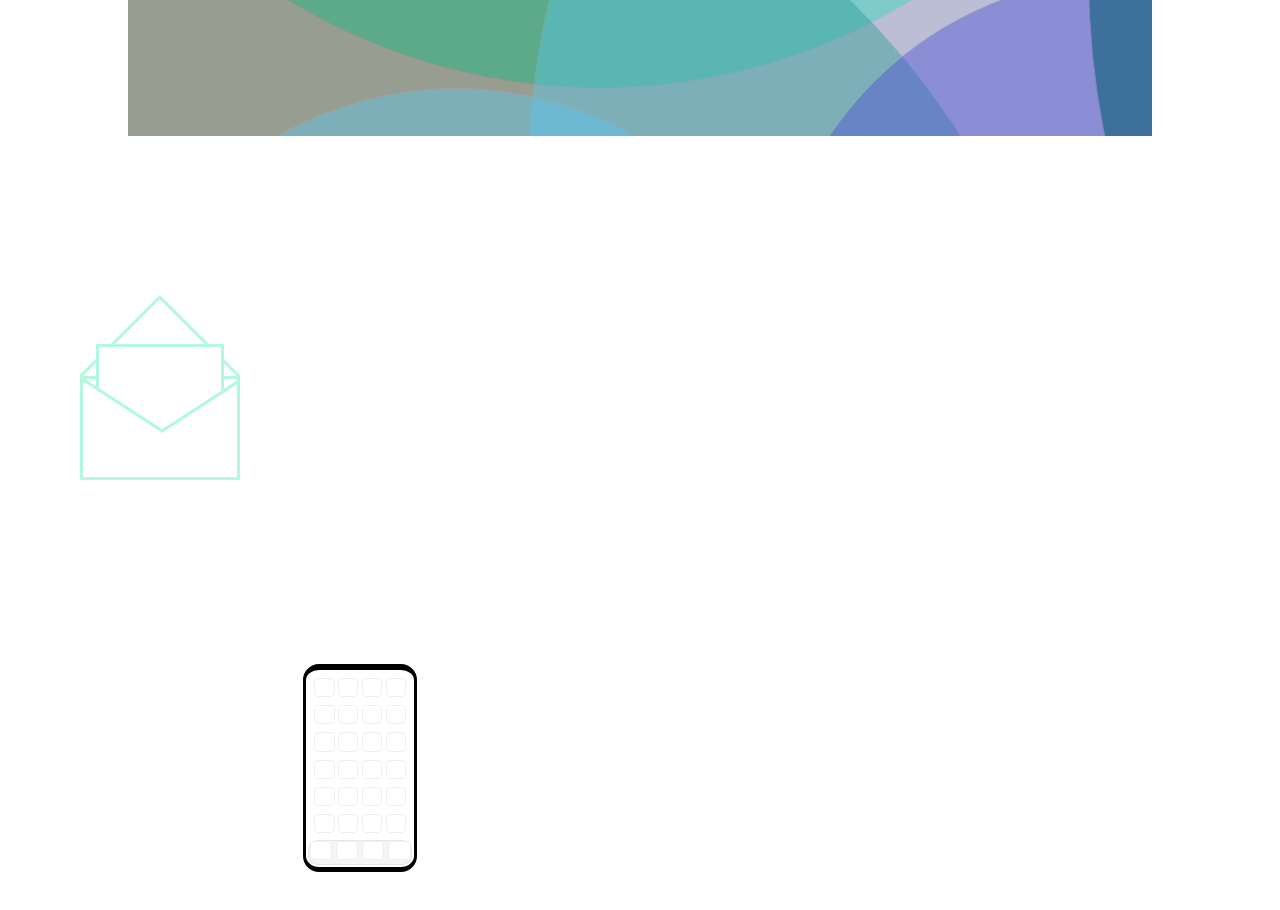
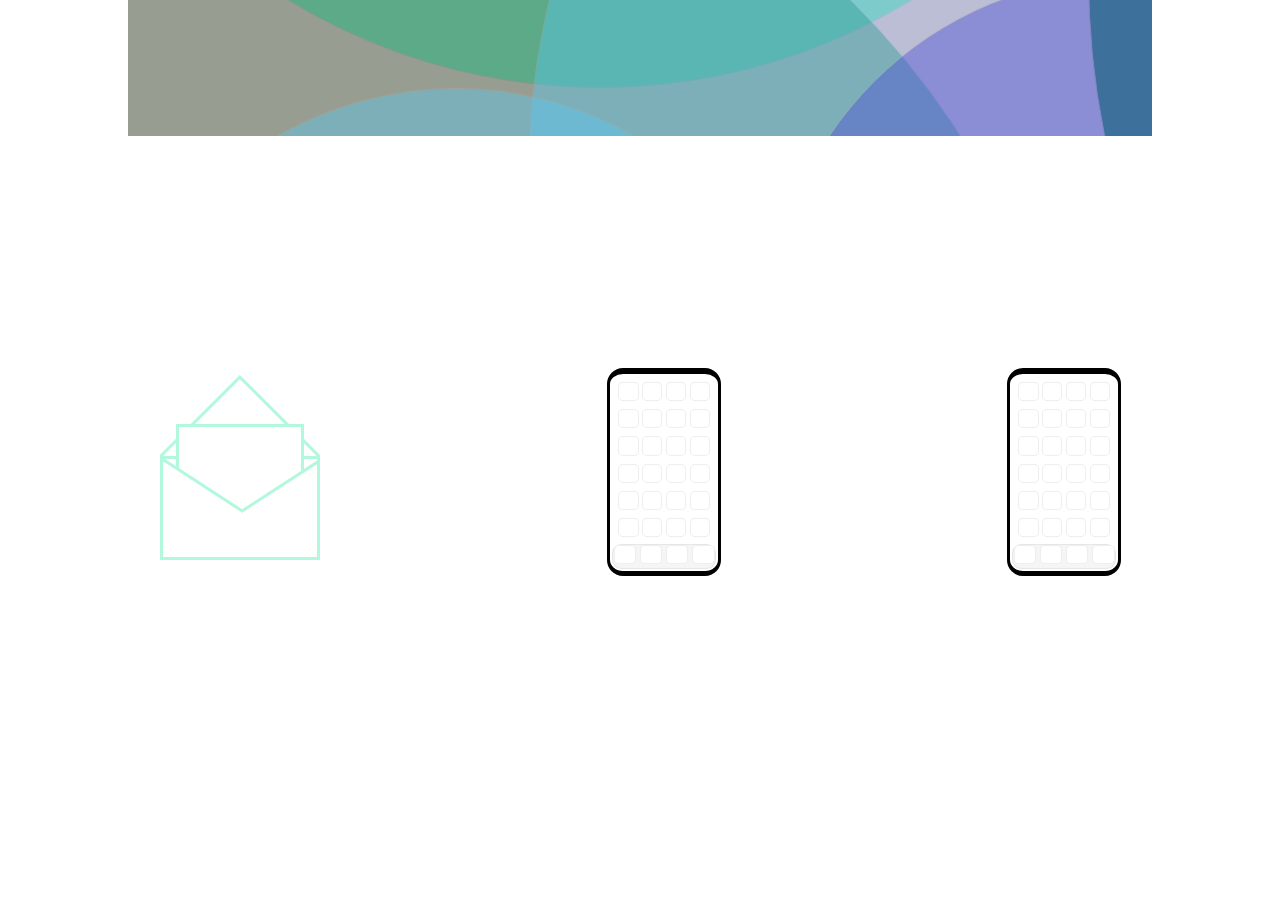
Before and after one commit to rossmcel/ross-mcelhinney-website, a React (Create React App) app: page /Contact in a window 1280 px wide. Shown: the part 460-1370 px from the top of the page. Built offline with nearby package versions, Linux system fonts and the light colour scheme.

Commit message:
Organize Icons - Not Perfect

```diff
--- a/src/app/contact/contact.view.tsx
+++ b/src/app/contact/contact.view.tsx
@@ -1,5 +1,5 @@
 import React from "react";
-import { Box } from "@chakra-ui/react";
+import { Box, Flex, Center } from "@chakra-ui/react";
 import DynamicTitleSection from "../../shared/components/dynamic-title-section/dynamicTitleSection";
 import { AnimatedEmailIcon } from "../../shared/components/animated-email-icon";
 import { AnimatedPhoneIcon } from "../../shared/components/animated-phone-icon";
@@ -8,8 +8,24 @@ export const ContactView: React.FC = () => {
   return (
     <Box overflow="hidden" minH="130rem" mt="2rem">
       <DynamicTitleSection />
-      <AnimatedEmailIcon />
-      <AnimatedPhoneIcon />
+      <Flex
+        direction="row"
+        mt="5rem"
+        ml="auto"
+        mr="auto"
+        display="grid"
+        maxWidth="70rem"
+      >
+        <Flex mr="5rem" gridRow="1" gridColumn="1" ml="0rem">
+          <AnimatedEmailIcon />
+        </Flex>
+        <Flex mr="16rem" mt="-22rem" gridRow="1" gridColumn="2">
+          <AnimatedPhoneIcon />
+        </Flex>
+        <Flex mt="-22rem" mr="7rem" gridRow="1" gridColumn="3">
+          <AnimatedPhoneIcon />
+        </Flex>
+      </Flex>
     </Box>
   );
 };
--- a/src/shared/components/animated-phone-icon/animatedPhoneIcon.view.tsx
+++ b/src/shared/components/animated-phone-icon/animatedPhoneIcon.view.tsx
@@ -18,7 +18,7 @@ export const AnimatedPhoneIconView: React.FC = () => {
     backgroundColor1: "white",
     backgroundColor2: "white",
     backgroundColor3: "white",
-    marginTop: "7rem",
+    marginTop: "2rem",
     color: "white",
   }));
   return (
@@ -39,7 +39,7 @@ export const AnimatedPhoneIconView: React.FC = () => {
           backgroundColor1: "white",
           backgroundColor2: "white",
           backgroundColor3: "white",
-          marginTop: "7rem",
+          marginTop: "2rem",
           color: "white",
         })
       }
```
